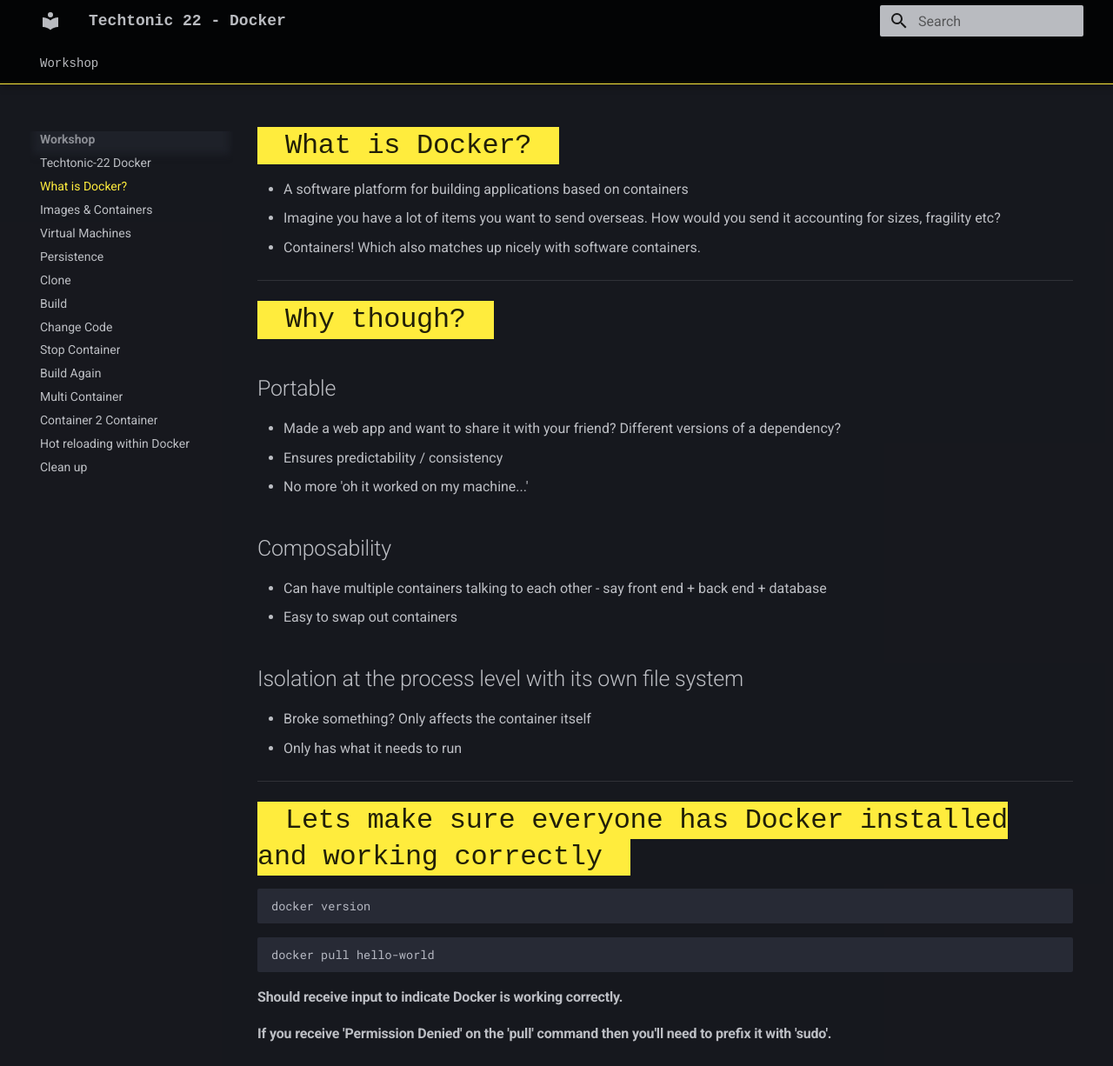
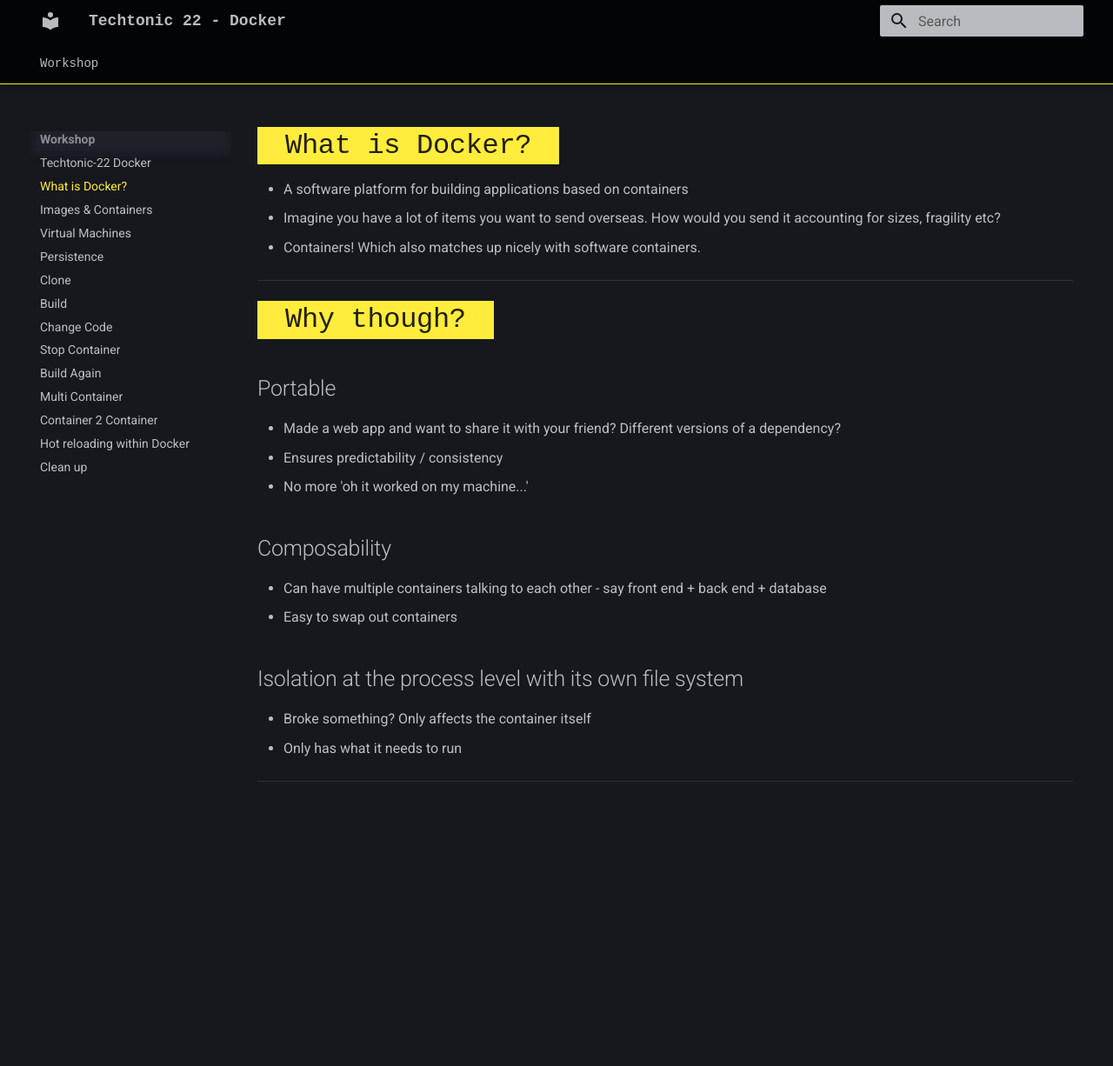
Before and after one commit to Boris-Badrov/techtonic22-docker, an MkDocs documentation site: the page built from docs/1.01-what-is-docker.md, in a window 1280 px wide and 1226 px high. Shown: the whole window at 87% size. Built offline with MkDocs 1.6.1 and Material for MkDocs 9.7.7, drawn with Linux system fonts in a browser that asks for light colours; some web fonts are replaced.

Commit message:
redundant text

````diff
--- a/docs/1.01-what-is-docker.md
+++ b/docs/1.01-what-is-docker.md
@@ -27,16 +27,3 @@
 * Only has what it needs to run
 
 ---
-
-# Lets make sure everyone has Docker installed and working correctly
-
-```
-docker version
-```
-
-```
-docker pull hello-world
-```
-
-#### Should receive input to indicate Docker is working correctly.
-#### If you receive 'Permission Denied' on the 'pull' command then you'll need to prefix it with 'sudo'.
````
